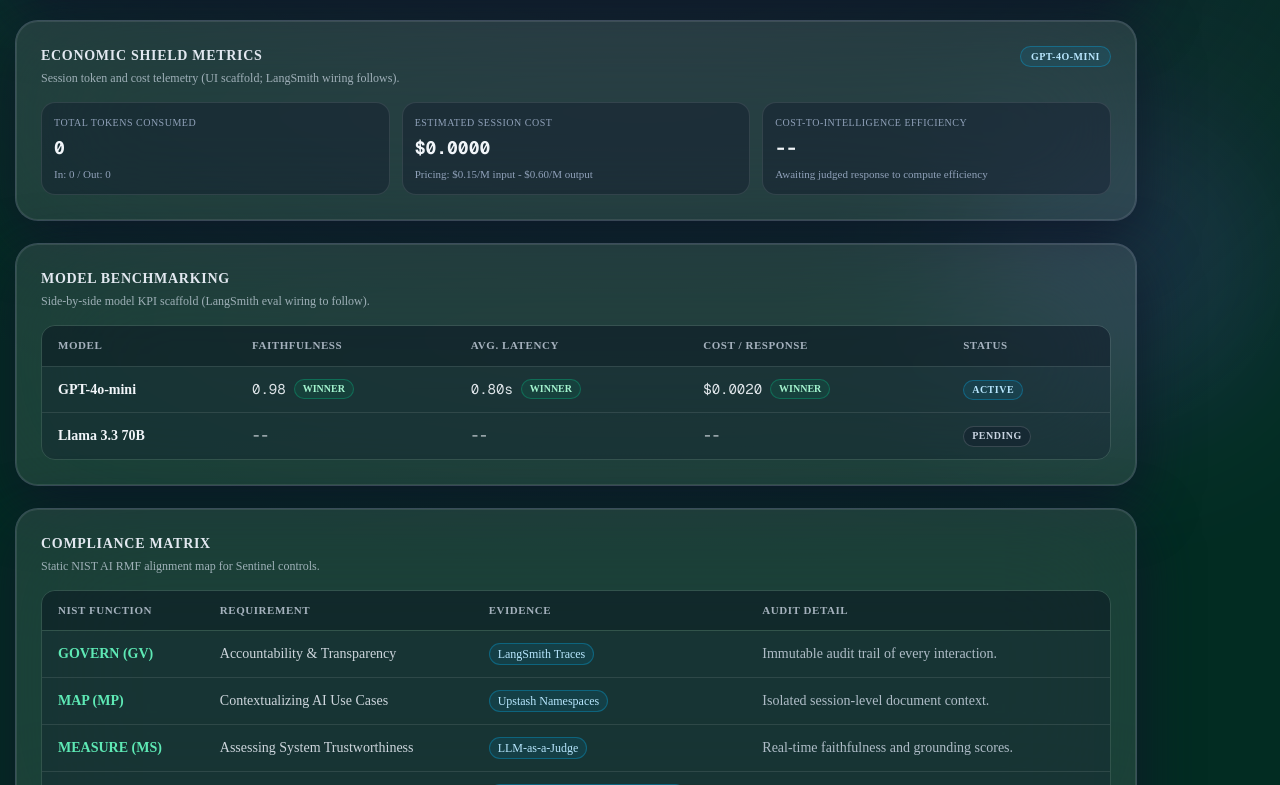
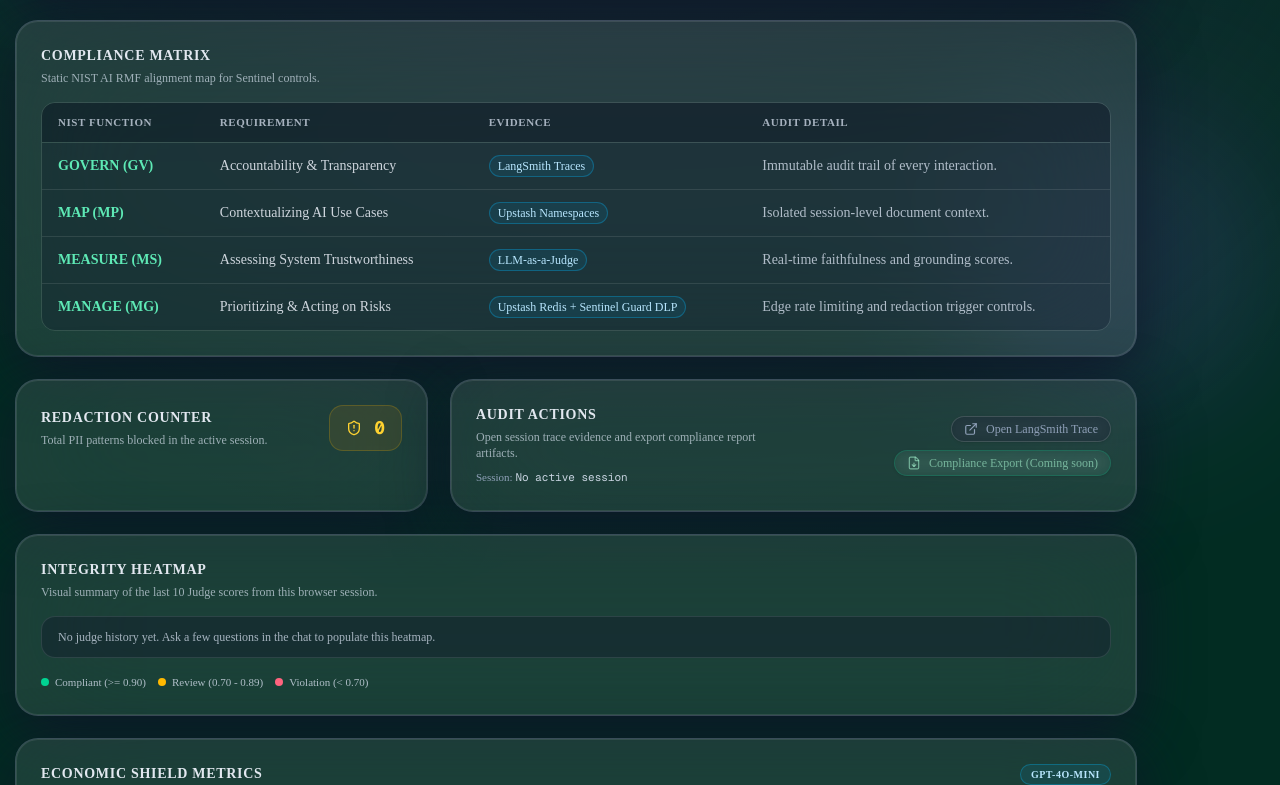
Before and after one commit to GeorgiDS9/sentinel-docs, a Next.js app: page /dashboard/governance in a window 1280 px wide. Shown: the part 375-1160 px from the top of the page. Built offline with nearby package versions, Linux system fonts and the light colour scheme.

Commit message:
docs: expand adversarial validation narrative and refresh governance dashboard evidence

```diff
--- a/src/app/dashboard/governance/page.tsx
+++ b/src/app/dashboard/governance/page.tsx
@@ -219,15 +219,6 @@
           averageScore={averageScore}
         />
 
-        <EconomicShieldCard
-          usage={usage}
-          totalTokens={totalTokens}
-          estimatedSessionCost={estimatedSessionCost}
-          costToIntelligenceEfficiency={costToIntelligenceEfficiency}
-        />
-
-        <ModelBenchmarkingCard rows={benchmarkRows} />
-
         <ComplianceMatrixCard rows={complianceRows} />
 
         <div className="grid gap-6 md:grid-cols-[0.75fr_1.25fr]">
@@ -240,6 +231,15 @@
         </div>
 
         <IntegrityHeatmapCard judgeHistory={judgeHistory} />
+
+        <EconomicShieldCard
+          usage={usage}
+          totalTokens={totalTokens}
+          estimatedSessionCost={estimatedSessionCost}
+          costToIntelligenceEfficiency={costToIntelligenceEfficiency}
+        />
+
+        <ModelBenchmarkingCard rows={benchmarkRows} />
       </main>
     </div>
   );
```
Also changed, not shown: 3 other files (tests, documents, lock files or other folders).
